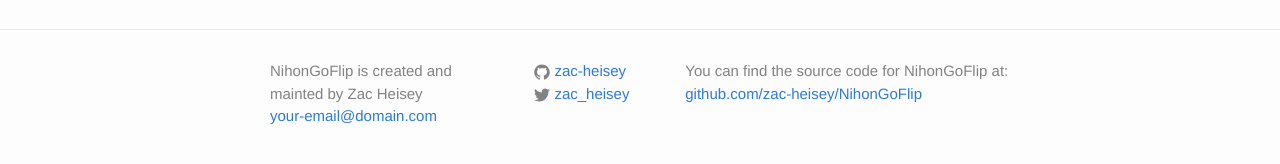
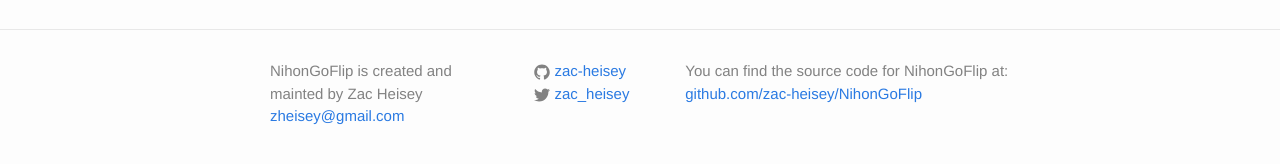
Before and after one commit to zac-heisey/NihonGoFlip, a Jekyll site: the page built from index.html, in a window 1280 px wide. Shown: the part 267-431 px from the top of the page. Built offline with Jekyll 4.4.1, drawn with Linux system fonts in a browser that asks for light colours.

Commit message:
update email address in config file

```diff
--- a/_config.yml
+++ b/_config.yml
@@ -7,7 +7,7 @@
 
 # Site settings
 title: NihonGoFlip
-email: your-email@domain.com
+email: zheisey@gmail.com
 description: > # this means to ignore newlines until "baseurl:"
   NihonGoFlip is a fun, visually interactive way to learn Hiragana and
   Katakana on the web. Best of all, it's totlly free!
```
